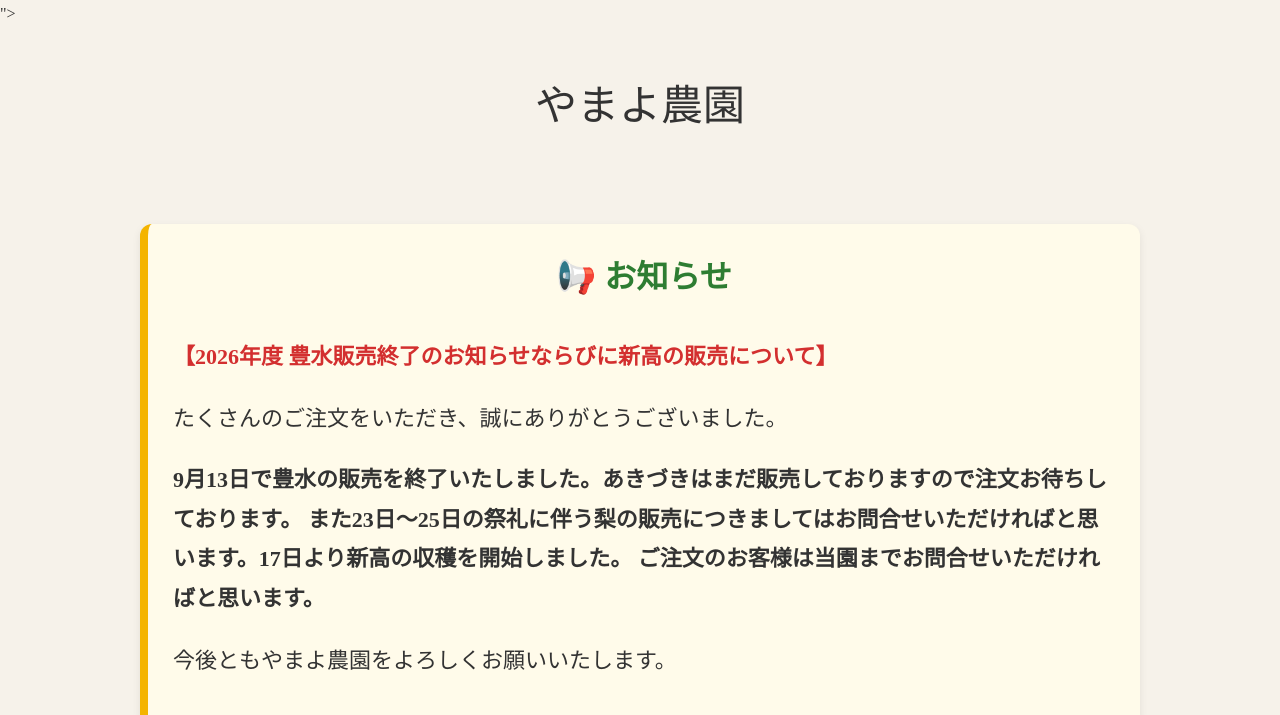
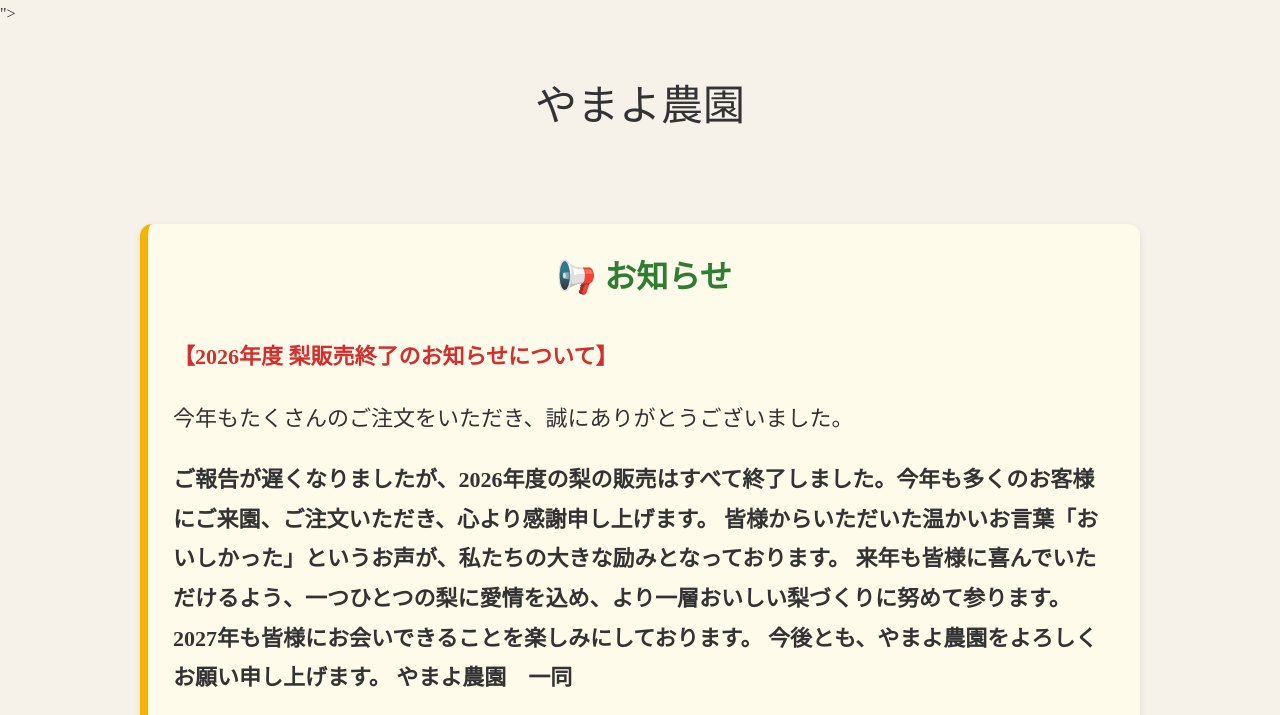
Before and after one commit to yamayofarm74/yamayo-farm, a plain HTML site: page index.html in a window 1280 px wide. Shown: the top 715 px of the page. Drawn offline with Linux system fonts and the light colour scheme.

Commit message:
Update index.html

```diff
--- a/index.html
+++ b/index.html
@@ -212,17 +212,20 @@ font-size:16px;
     <h2>📢 お知らせ</h2>
 
     <p class="notice-title">
-      【2026年度 豊水販売終了のお知らせならびに新高の販売について】
+      【2026年度 梨販売終了のお知らせについて】
     </p>
 
     <p>
-      たくさんのご注文をいただき、誠にありがとうございました。
+      今年もたくさんのご注文をいただき、誠にありがとうございました。
     </p>
 
     <p>
-      <strong>9月13日で豊水の販売を終了いたしました。あきづきはまだ販売しておりますので注文お待ちしております。
-        また23日～25日の祭礼に伴う梨の販売につきましてはお問合せいただければと思います。17日より新高の収穫を開始しました。
-        ご注文のお客様は当園までお問合せいただければと思います。</strong>
+      <strong>ご報告が遅くなりましたが、2026年度の梨の販売はすべて終了しました。今年も多くのお客様にご来園、ご注文いただき、心より感謝申し上げます。
+      皆様からいただいた温かいお言葉「おいしかった」というお声が、私たちの大きな励みとなっております。
+      来年も皆様に喜んでいただけるよう、一つひとつの梨に愛情を込め、より一層おいしい梨づくりに努めて参ります。
+      2027年も皆様にお会いできることを楽しみにしております。
+      今後とも、やまよ農園をよろしくお願い申し上げます。
+      やまよ農園　一同</strong>
     </p>
 
     <p>
```
